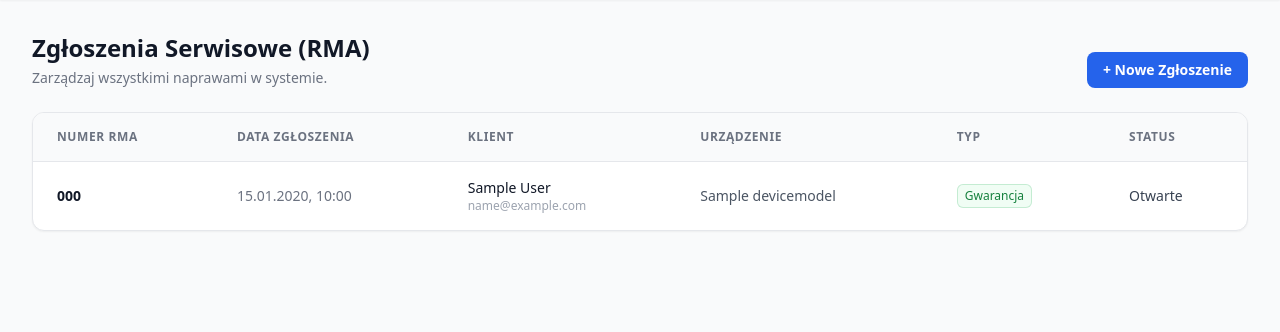
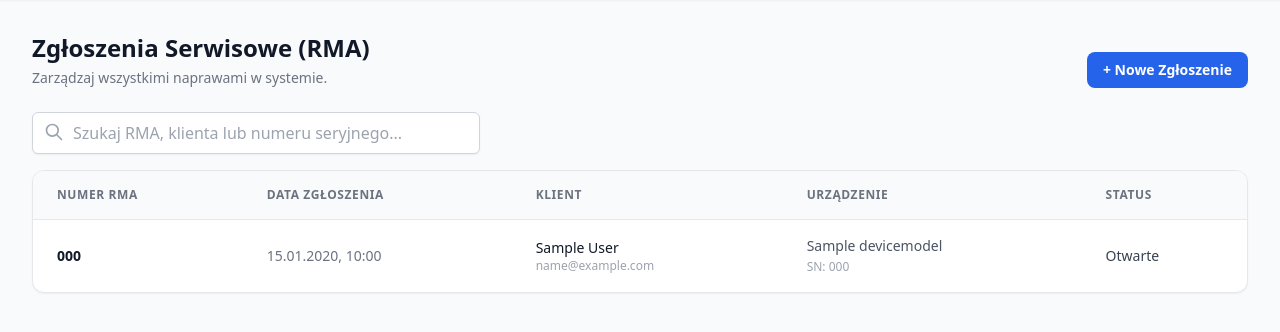
Before and after one commit to ElPalako/afs_django, a Django app: page /zgloszenia/ in a window 1280 px wide. Shown: the part 61-393 px from the top of the page. Run offline with Django 5.2, Linux system fonts and the light colour scheme; a user stored in the database is signed in; tables that the repository leaves empty hold one stand-in row (values such as "Sample post"); some libraries are stand-ins or nearby versions.

Commit message:
"commit z domu"

```diff
--- a/after_sales/templates/after_sales/ticket_list.html
+++ b/after_sales/templates/after_sales/ticket_list.html
@@ -15,6 +15,40 @@ portal{% endblock %} {% block content %}
 	</a>
 </div>
 
+<div id="ticket-table-container">
+	<div class="mb-4 flex gap-4 items-center">
+		<div class="relative w-full max-w-md">
+			<input
+				type="text"
+				name="q"
+				value="{{ search_query }}"
+				placeholder="Szukaj RMA, klienta lub numeru seryjnego..."
+				class="w-full !pl-10 pr-4 py-2 rounded-lg border border-gray-300 focus:border-primary focus:ring-1 focus:ring-primary outline-none transition-all"
+				hx-get="{% url 'ticket-list' %}"
+				hx-trigger="keyup changed delay:500ms"
+				hx-target="#ticket-table-container"
+				hx-select="#ticket-table-container"
+				hx-include="[name='sort']"
+			/>
+
+			<svg
+				class="w-5 h-5 text-gray-400 absolute left-3 top-2.5"
+				fill="none"
+				stroke="currentColor"
+				viewBox="0 0 24 24"
+			>
+				<path
+					stroke-linecap="round"
+					stroke-linejoin="round"
+					stroke-width="2"
+					d="M21 21l-6-6m2-5a7 7 0 11-14 0 7 7 0 0114 0z"
+				></path>
+			</svg>
+		</div>
+
+		<input type="hidden" name="sort" value="{{ current_sort }}" />
+	</div>
+
 	<div
 		class="bg-white border border-gray-200 rounded-xl shadow-sm overflow-hidden"
 	>
@@ -24,11 +58,40 @@ portal{% endblock %} {% block content %}
 					class="bg-gray-50 border-b border-gray-200 text-gray-500 uppercase tracking-wider text-xs"
 				>
 					<tr>
-					<th class="px-6 py-4 font-semibold">Numer RMA</th>
-					<th class="px-6 py-4 font-semibold">Data zgłoszenia</th>
-					<th class="px-6 py-4 font-semibold">Klient</th>
+						<th
+							class="px-6 py-4 font-semibold cursor-pointer hover:text-primary transition-colors select-none"
+							hx-get="{% url 'ticket-list' %}?sort={% if current_sort == 'ticket_number' %}-ticket_number{% else %}ticket_number{% endif %}"
+							hx-target="#ticket-table-container"
+							hx-select="#ticket-table-container"
+							hx-include="[name='q']"
+						>
+							Numer RMA {% if current_sort == 'ticket_number' %} ↑ {% elif
+							current_sort == '-ticket_number' %} ↓ {% endif %}
+						</th>
+
+						<th
+							class="px-6 py-4 font-semibold cursor-pointer hover:text-primary transition-colors select-none"
+							hx-get="{% url 'ticket-list' %}?sort={% if current_sort == '-created_at' %}created_at{% else %}-created_at{% endif %}"
+							hx-target="#ticket-table-container"
+							hx-select="#ticket-table-container"
+							hx-include="[name='q']"
+						>
+							Data zgłoszenia {% if current_sort == 'created_at' %}↑{% elif
+							current_sort == '-created_at' %}↓{% endif %}
+						</th>
+
+						<th
+							class="px-6 py-4 font-semibold cursor-pointer hover:text-primary transition-colors select-none"
+							hx-get="{% url 'ticket-list' %}?sort={% if current_sort == 'customer__name' %}-customer__name{% else %}customer__name{% endif %}"
+							hx-target="#ticket-table-container"
+							hx-select="#ticket-table-container"
+							hx-include="[name='q']"
+						>
+							Klient {% if current_sort == 'customer__name' %}↑{% elif
+							current_sort == '-customer__name' %}↓{% endif %}
+						</th>
+
 						<th class="px-6 py-4 font-semibold">Urządzenie</th>
-					<th class="px-6 py-4 font-semibold">Typ</th>
 						<th class="px-6 py-4 font-semibold">Status</th>
 					</tr>
 				</thead>
@@ -43,44 +106,31 @@ portal{% endblock %} {% block content %}
 						>
 							{{ ticket.ticket_number }}
 						</td>
-
 						<td class="px-6 py-4 text-gray-500">
 							{{ ticket.created_at|date:"d.m.Y, H:i" }}
 						</td>
-
 						<td class="px-6 py-4">
 							<div class="font-medium text-gray-900">
 								{{ ticket.customer.name }}
 							</div>
-						<div class="text-xs text-gray-400">{{ ticket.customer.email }}</div>
+							<div class="text-xs text-gray-400">
+								{{ ticket.customer.email }}
+							</div>
 						</td>
-
 						<td class="px-6 py-4 text-gray-600">
-						{{ ticket.device_model.name }}
+							{{ ticket.device_model.name}}<br />
+							<span class="text-xs text-gray-400"
+								>SN: {{ ticket.serial_number }}</span
+							>
 						</td>
-
-					<td class="px-6 py-4">
-						{% if ticket.is_warranty %}
-						<span
-							class="inline-flex items-center px-2 py-1 rounded-md text-xs font-medium bg-green-50 text-green-700 ring-1 ring-inset ring-green-600/20"
-							>Gwarancja</span
-						>
-						{% else %}
-						<span
-							class="inline-flex items-center px-2 py-1 rounded-md text-xs font-medium bg-gray-100 text-gray-700 ring-1 ring-inset ring-gray-500/10"
-							>Odpłatna</span
-						>
-						{% endif %}
-					</td>
-
 						<td class="px-6 py-4 font-medium text-gray-700">
 							{{ ticket.get_status_display }}
 						</td>
 					</tr>
 					{% empty %}
 					<tr>
-					<td colspan="6" class="px-6 py-10 text-center text-gray-500">
-						Brak zgłoszeń w systemie. Utwórz pierwsze RMA!
+						<td colspan="5" class="px-6 py-10 text-center text-gray-500">
+							Brak zgłoszeń pasujących do Twoich kryteriów.
 						</td>
 					</tr>
 					{% endfor %}
@@ -88,4 +138,5 @@ portal{% endblock %} {% block content %}
 			</table>
 		</div>
 	</div>
+</div>
 {% endblock content %}
--- a/after_sales/views.py
+++ b/after_sales/views.py
@@ -2,6 +2,7 @@ from django.shortcuts import render, HttpResponse
 from django.contrib.auth.decorators import login_required #Importujemy kłódkę
 from .models import ServiceTicket, Stock
 from .forms import ServiceTicketForm
+from django.db.models import Q
 
 @login_required(login_url='login')
 def dashboard_view(request):
@@ -57,8 +58,37 @@ def create_ticket_view(request):
 
 @login_required(login_url='login')
 def ticket_list_view(request):
-    # Pobieramy wszystkie tickety. Znak minus '-' przed created_at oznacza "Malejąco" (od najnowszych)
-    # .select_related() optymalizuje zapytania do bazy, żeby pobrać od razu dane klienta i urządzenia
-    tickets = ServiceTicket.objects.all().order_by('-created_at').select_related('customer', 'device_model')
+    # 1. Pobieramy to, co użytkownik wpisał w pasku i w co kliknął
+    search_query = request.GET.get('q', '')
+    sort_by = request.GET.get('sort', '-created_at') # Domyślnie od najnowszych
 
-    return render(request, 'after_sales/ticket_list.html', {'tickets': tickets})
+    # Podstawowe zapytanie (wszystkie tickety)
+    tickets = ServiceTicket.objects.all().select_related('customer', 'device_model')
+
+    # 2. Filtrujemy po wyszukiwaniu
+    if search_query:
+        # icontains = szukaj ignorując wielkość liter (case-insensitive)
+        tickets = tickets.filter(
+            Q(ticket_number__icontains=search_query) |
+            Q(customer__name__icontains=search_query) |
+            Q(device_model__name__icontains=search_query)
+        )
+
+    # 3. SORTOWANIE (Sprawdzamy, czy przesłany parametr jest bezpieczny)
+    allowed_sorts = [
+        'ticket_number', '-ticket_number',
+        'created_at', '-created_at',
+        'customer__name', '-customer__name'
+    ]
+    if sort_by in allowed_sorts:
+        tickets = tickets.order_by(sort_by)
+    else:
+        tickets = tickets.order_by('-created_at')
+
+    # Pakujemy wszystko do pudełka i wysyłamy do HTML
+    context = {
+        'tickets': tickets,
+        'search_query': search_query,
+        'current_sort': sort_by,
+    }
+    return render(request, 'after_sales/ticket_list.html', context)
```
Lines whose indentation alone changed are shown as unchanged.
